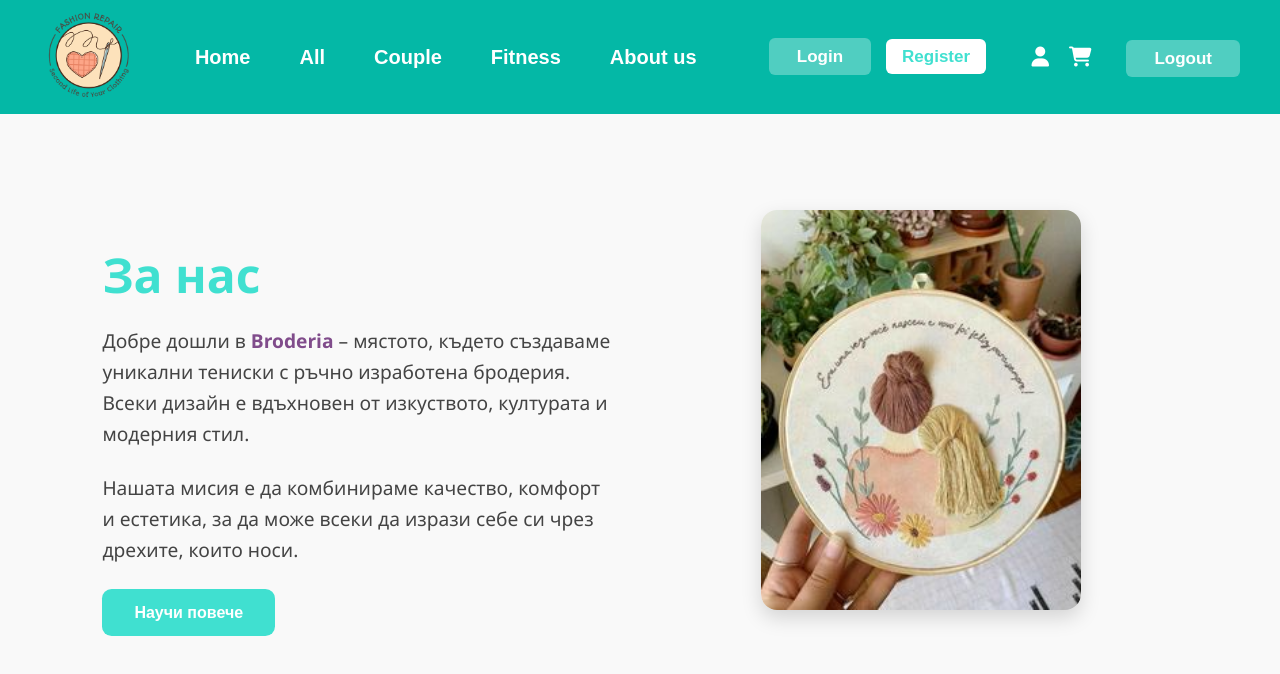
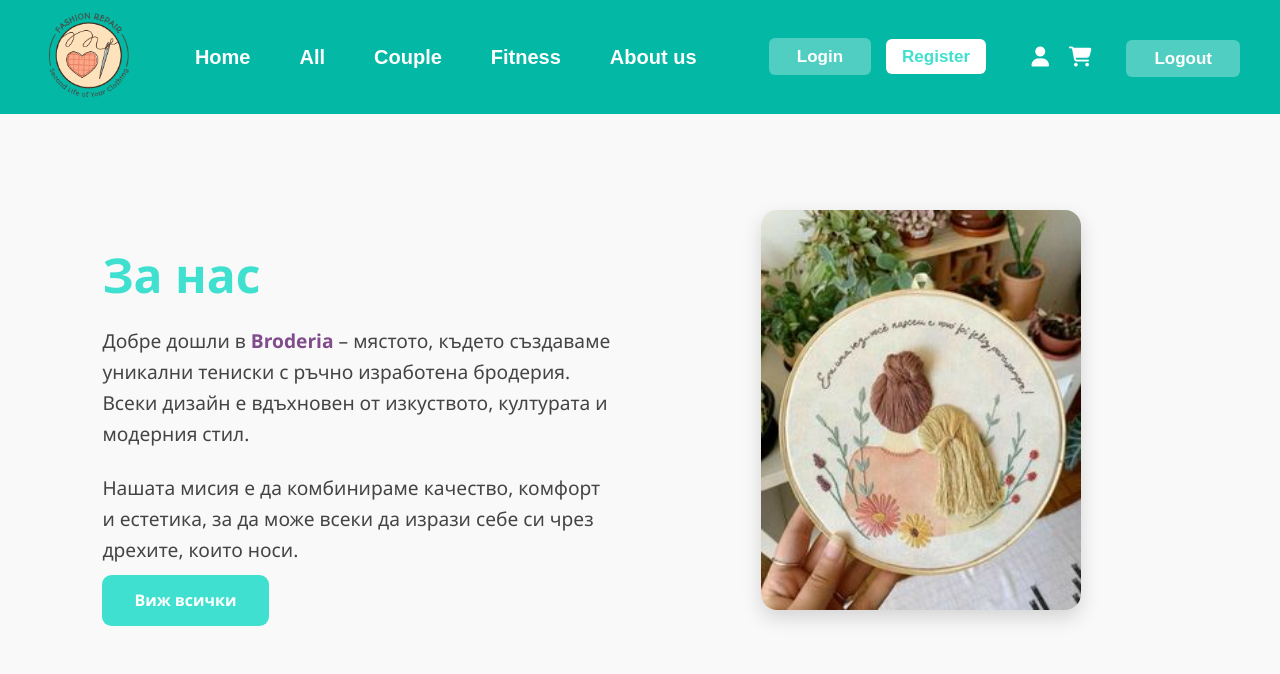
Before and after one commit to AnitaAlexieva/Facebook-Project, an Angular app in the folder my-blog/: page /about in a window 1280 px wide. Shown: the top 674 px of the page. Built offline with nearby package versions, Linux system fonts and the light colour scheme; no server answers.

Commit message:
Add view all link in about page

```diff
--- a/my-blog/src/app/pages/about/about.html
+++ b/my-blog/src/app/pages/about/about.html
@@ -10,7 +10,7 @@
       Нашата мисия е да комбинираме качество, комфорт и естетика,
       за да може всеки да изрази себе си чрез дрехите, които носи.
     </p>
-    <button class="btn">Научи повече</button>
+    <a routerLink="/all" class="btn">Виж всички</a>
   </div>
 
   <div class="about-image">
--- a/my-blog/src/app/pages/about/about.ts
+++ b/my-blog/src/app/pages/about/about.ts
@@ -1,8 +1,9 @@
 import { Component } from '@angular/core';
+import { RouterLink } from '@angular/router';
 
 @Component({
   selector: 'app-about',
-  imports: [],
+  imports: [RouterLink],
   templateUrl: './about.html',
   standalone:true,
   styleUrl: './about.css'
```
